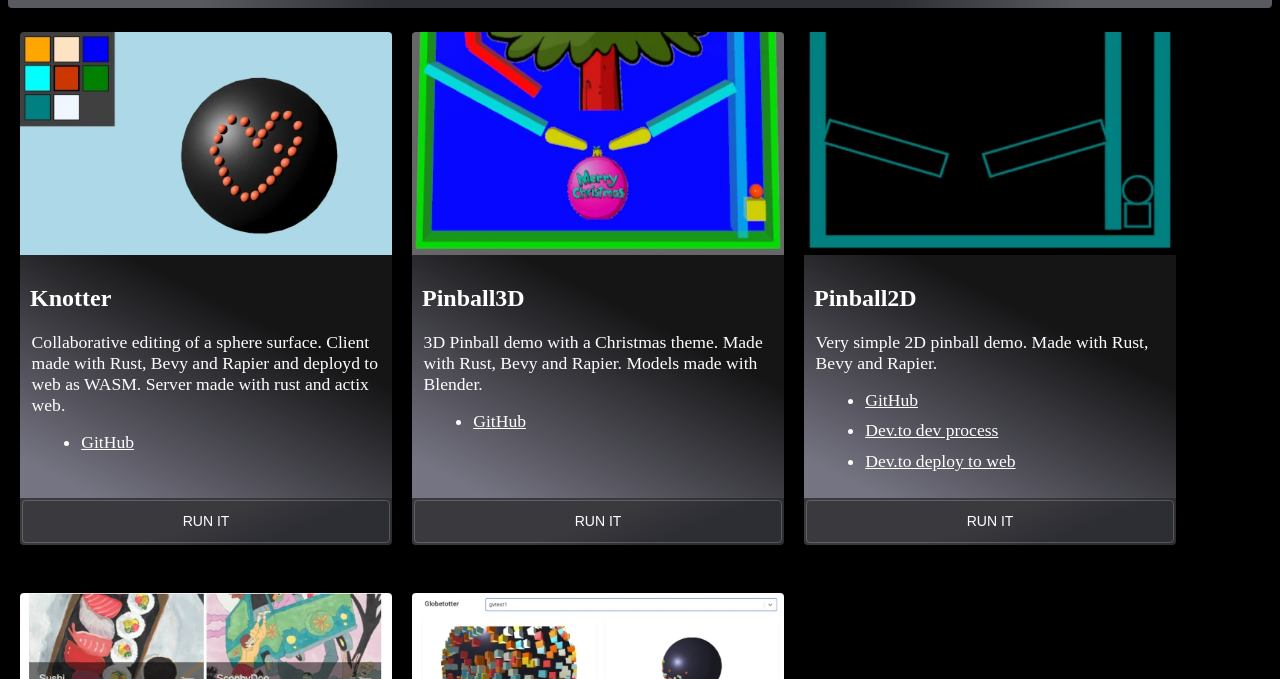
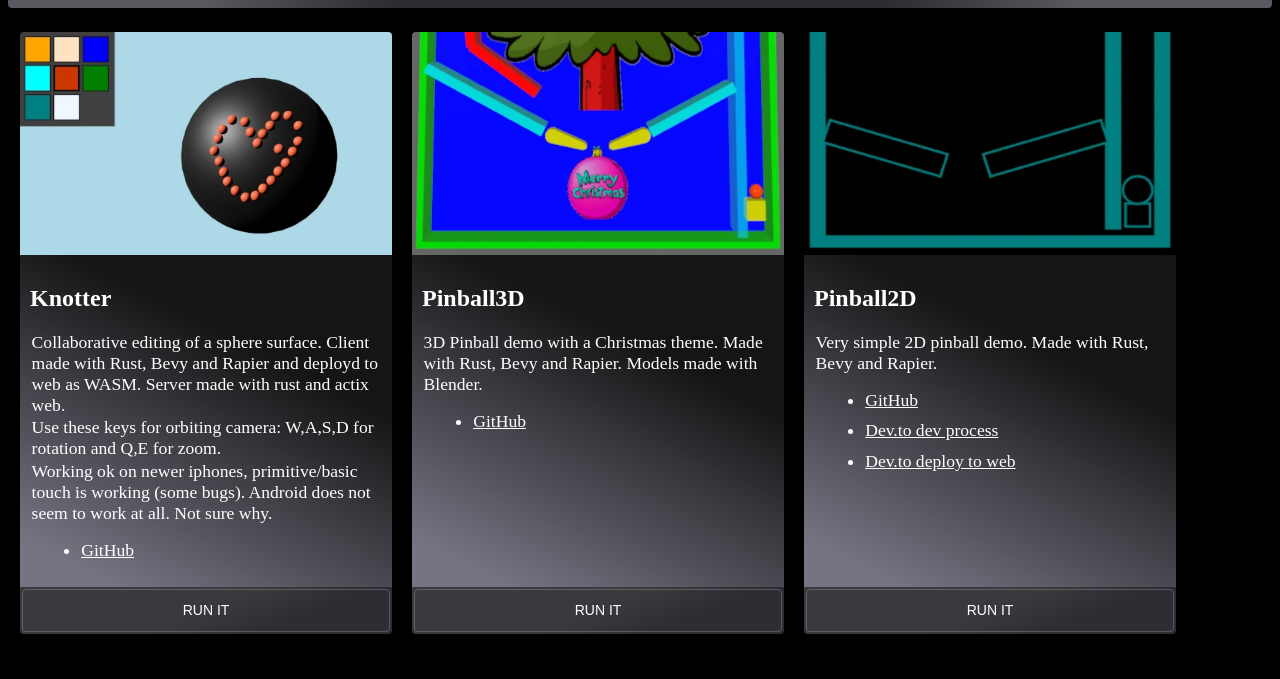
Before and after one commit to gunstein/mypage_server, a plain HTML site: page gunstein_vatnar_no/index.html in a window 1280 px wide. Shown: the part 104-783 px from the top of the page. Drawn offline with Linux system fonts and the light colour scheme.

Commit message:
Some minor corrections

```diff
--- a/gunstein_vatnar_no/index.html
+++ b/gunstein_vatnar_no/index.html
@@ -7,6 +7,9 @@
     <meta charset="UTF-8">
     <meta name="viewport" content="width=device-width, initial-scale=1">
     <meta name="description" content="My side projects">
+    <meta http-equiv="Cache-Control" content="no-cache, no-store, must-revalidate" />
+    <meta http-equiv="Pragma" content="no-cache" />
+    <meta http-equiv="Expires" content="0" />
 </head>
 
 <body>
@@ -23,6 +26,8 @@
             <div class="item__content">
                 <h2>Knotter</h2>
                 <p>Collaborative editing of a sphere surface. Client made with Rust, Bevy and Rapier and deployd to web as WASM. Server made with rust and actix web.</p>
+                <p>Use these keys for orbiting camera: W,A,S,D for rotation and Q,E for zoom.</p>
+                <p>Working ok on newer iphones, primitive/basic touch is working (some bugs). Android does not seem to work at all. Not sure why.</p>
                 <ul>
                     <li><a href="https://github.com/gunstein/knotter">GitHub</a></li>
                 </ul>
```
